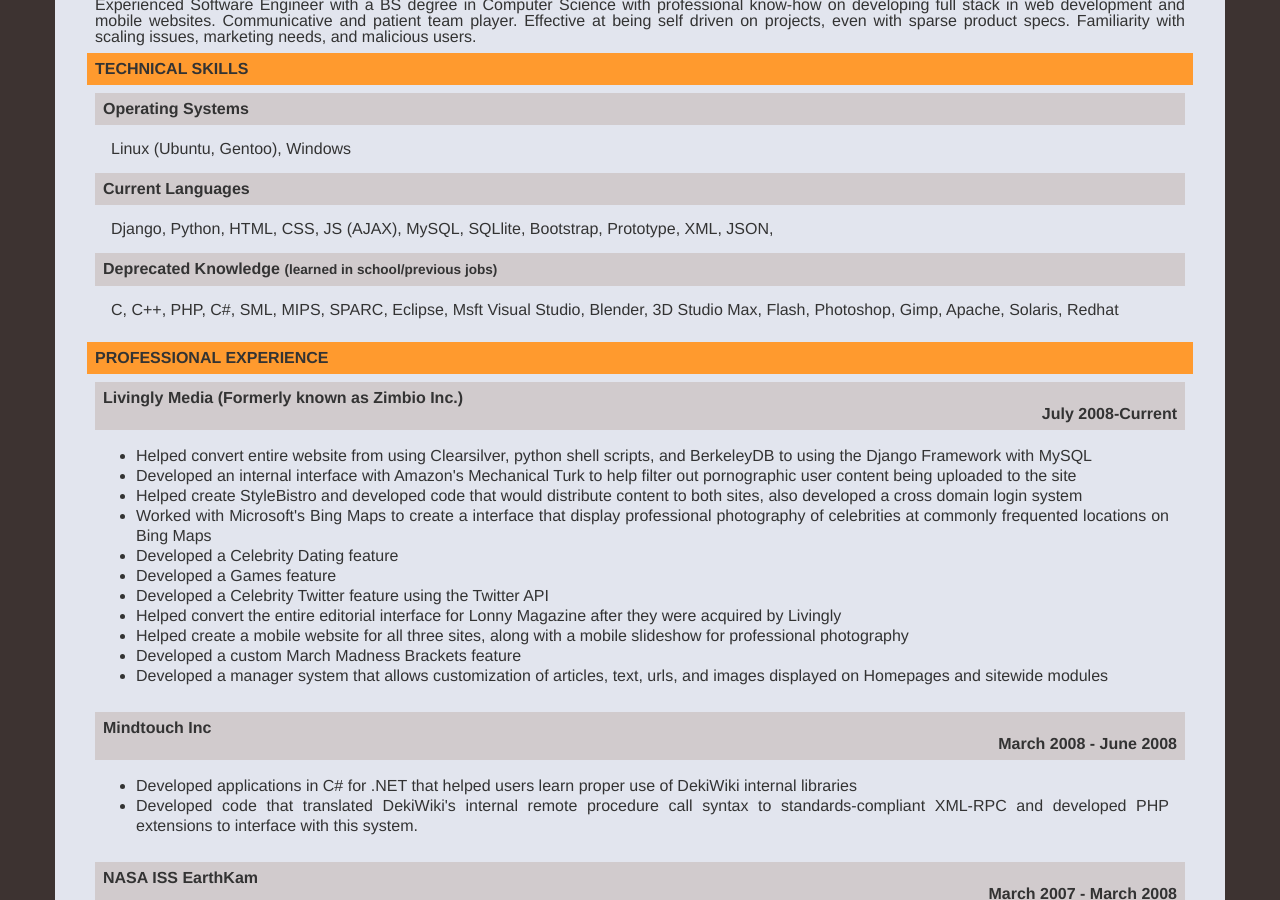
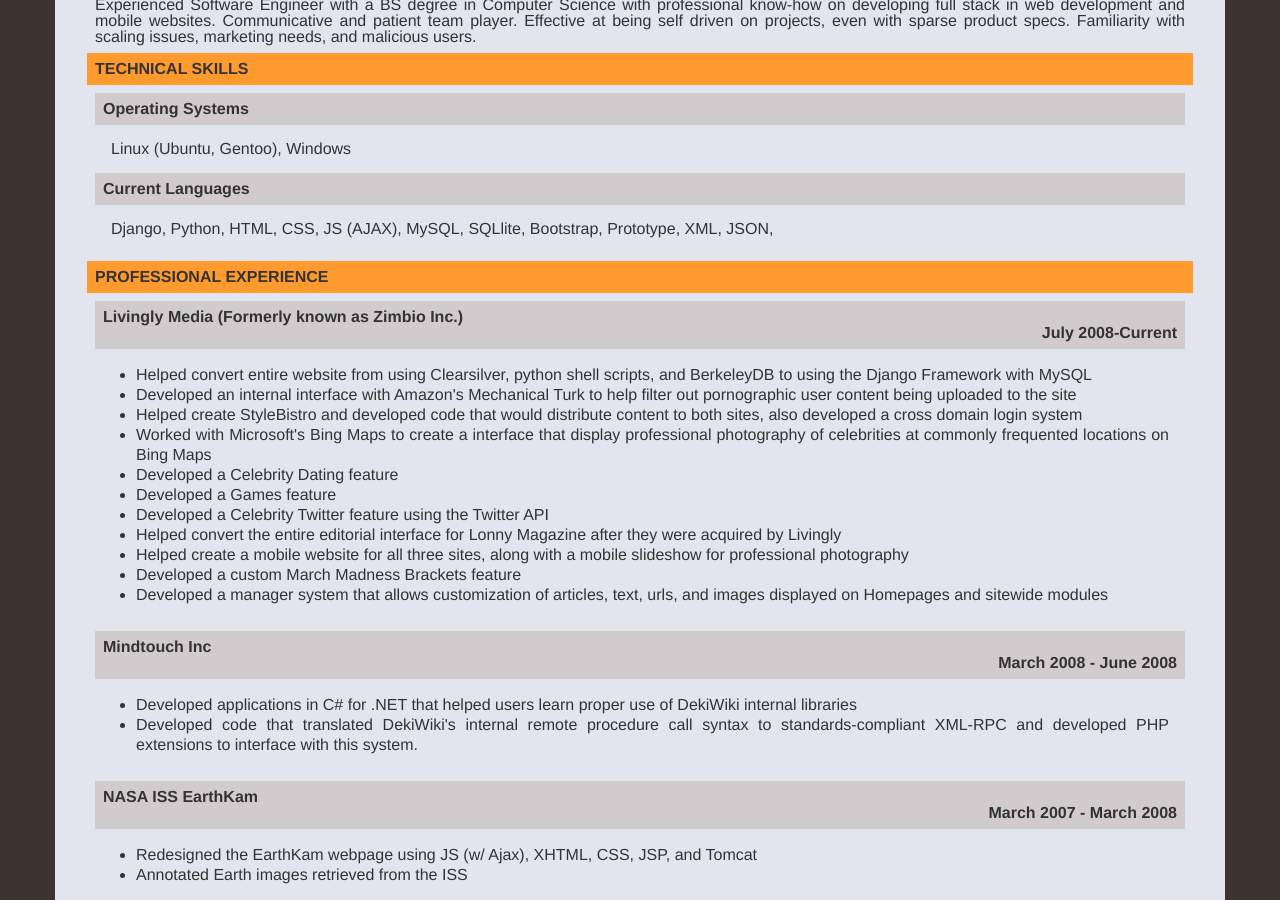
Before and after one commit to vivyly/vivyly.github.io, a Jekyll site: the page built from resume.html, in a window 1280 px wide and 900 px high, scrolled down 413 px. Built offline with Jekyll 4.4.1, drawn with Linux system fonts in a browser that asks for light colours; Markdown is read by kramdown in place of the engine named in the settings.

Commit message:
changed resume so it fits in one page

```diff
--- a/resume.html
+++ b/resume.html
@@ -33,13 +33,6 @@
             <div class="subsection_content">
                 Django, Python, HTML, CSS, JS (AJAX), MySQL, SQLlite,
                 Bootstrap, Prototype, XML, JSON,
-            </div>
-            <div class="subsection_title">Deprecated Knowledge
-                    <small>(learned in school/previous jobs)</small></div>
-            <div class="subsection_content">
-                C, C++, PHP, C#, SML, MIPS, SPARC, Eclipse, Msft Visual Studio,
-                Blender, 3D Studio Max, Flash, Photoshop, Gimp, Apache, Solaris,
-                Redhat
             </div>
         </div>
     </div>
```
